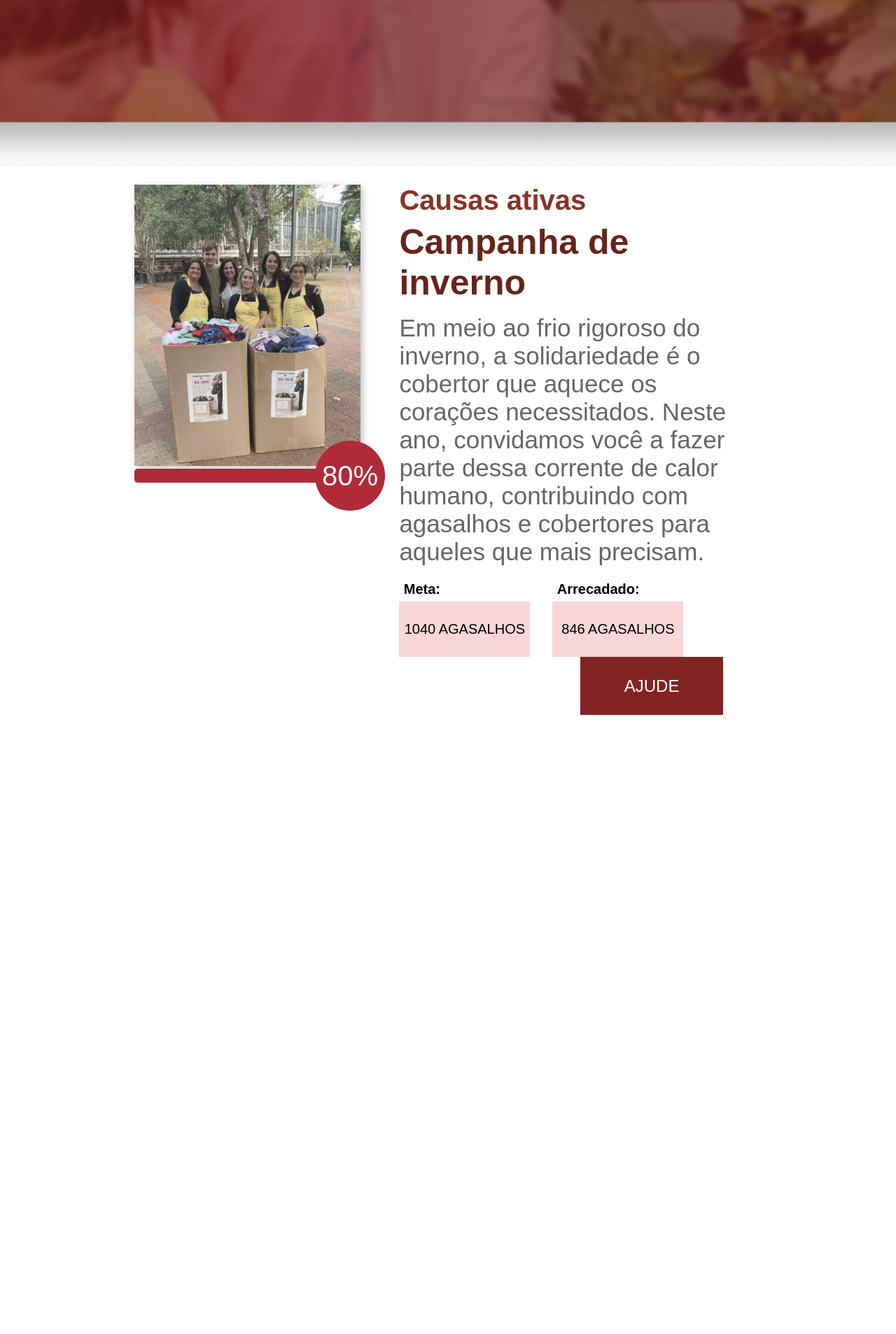
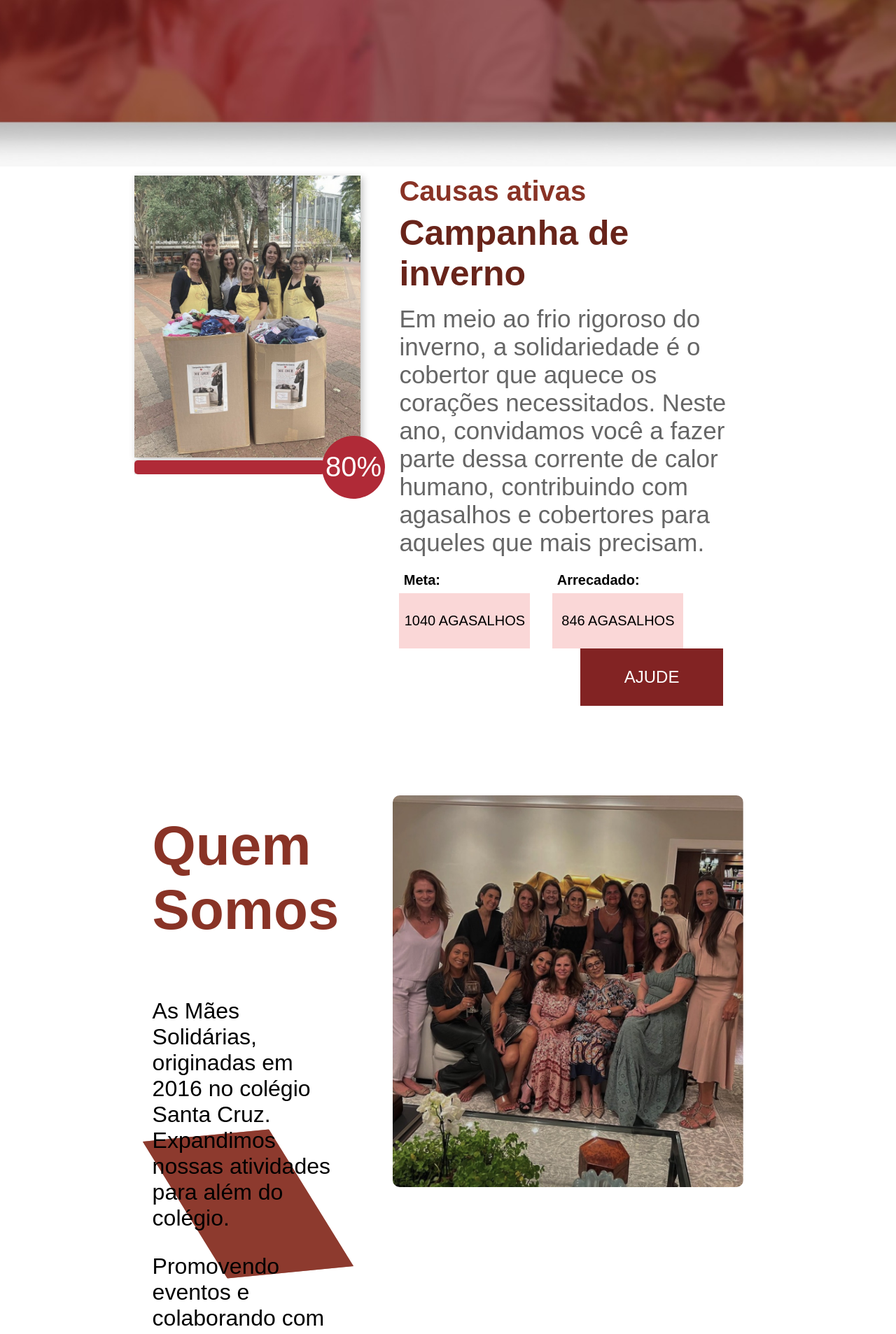
Before and after one commit to Caiolib/maes_solidarias_front, a Flask app: page / in a window 1280 px wide. Shown: the part 562-2469 px from the top of the page at 70% size. Before the commit the page ends 1584 px from the top, so only its background shows below. Run offline with Flask 3, Linux system fonts and the light colour scheme; parts of the project's set-up code (start-up, migrations or seed data) failed here and were passed over; some web fonts are replaced.

Commit message:
Pagina main, quase pronta

```diff
--- a/requisicoes.py
+++ b/requisicoes.py
@@ -32,7 +32,7 @@ def listar_produtos():
     response = requests.get(url)
     return response.json()
 
-def atualizar_produto(nome, novo_nome=None, descricao=None, preco=None, estoque=None, total_vendido=None, categoria=None):
+def atualizar_produto(nome, novo_nome=None, descricao=None, preco=None, estoque=None, total_vendido=None, categoria=None, imagens=None):
     url = 'http://127.0.0.1:8000/bazar/'
     headers = {'Content-Type': 'application/json'}
     data = {
@@ -42,7 +42,8 @@ def atualizar_produto(nome, novo_nome=None, descricao=None, preco=None, estoque=
         'preco': preco,
         'estoque': estoque,
         'total_vendido': total_vendido,
-        'categoria': categoria
+        'categoria': categoria,
+        'imagens': imagens
     }
     response = requests.put(url, json=data, headers=headers)
     return response.json()
@@ -129,7 +130,8 @@ evento_exemplo = {
     'description': 'O melhor do rock nacional e internacional.',
     'date': '2022-12-31',
     'people': 10,
-    'sponsors': ['Marca Z']
+    'sponsors': ['Marca Z'],
+    'images': ['url1', 'url2']
 }
 usuario_exemplo = {
     'first_name': 'ogq',
--- a/template/css/main.css
+++ b/template/css/main.css
@@ -27,6 +27,7 @@ a {
     background: linear-gradient(180deg, rgba(99, 4, 4, 0.7) 0%, rgba(121, 34, 34, 0.7) 100%);
     box-shadow: 0px 4px 34.6px 21px rgba(0, 0, 0, 0.25);
     backdrop-filter: blur(5px);
+    z-index: 1000;
 /* Note: backdrop-filter has minimal browser support */
   }
   .menu {
@@ -115,18 +116,14 @@ a {
 
 
 .active-causes {
-  margin-top: 2vw;
+  margin-top: 1vw;
   margin-left: 15vw;
   margin-right: 15vw;
-  background-color: #fff; /* Ou a cor de fundo desejada */
+  background-color: #ffffff; /* Ou a cor de fundo desejada */
   position: relative; /* Isso é necessário para que o retângulo de fundo seja posicionado corretamente */
 }
 
-.background-rectangle {
-  position: absolute;
-  background: #646441;
- /* Certifique-se de que o retângulo fique atrás do conteúdo da seção */
-}
+
 
 .active-causes .section-title {
   color: #893326; /* Ou a cor de texto desejada */
@@ -220,8 +217,8 @@ a {
 }
 
 .percentage-circle {
-  width: 100px; /* Tamanho do círculo */
-  height: 100px; /* Tamanho do círculo */
+  width: 90px; /* Tamanho do círculo */
+  height: 90px; /* Tamanho do círculo */
   background-color: #b02a37; /* Cor de fundo do círculo */
   border-radius: 50%; /* Faz com que o div se torne um círculo */
   color: white; /* Cor do texto dentro do círculo */
@@ -235,3 +232,104 @@ a {
   font-size: 40px; /* Tamanho da fonte do texto dentro do círculo */
   z-index: 1; /* Garante que o círculo fique acima da barra de progresso */
 }
+
+
+/* Estilos para a seção de depoimentos */
+.container{
+  display: flex;
+  margin-top: 10vw;
+  margin-bottom: 5vw;
+  margin-left: 10vw;
+}
+
+
+.about-us-image-2 img{
+  width: 65%; /* Ajuste conforme necessário para o seu layout */
+  height: auto; /* Isso manterá a proporção da imagem correta */
+  object-fit: cover;
+  border-radius: 10px;
+  margin-bottom: 2vw;
+  margin-left: 4vw;
+}
+
+.about-us-text{
+  width: 35%; /* Ajuste conforme necessário para o seu layout */
+  padding:  2vw; /* Ajuste conforme necessário para o seu layout */
+  display: flex;
+  flex-direction: column;
+  justify-content: center;
+  align-items: flex-start;
+  margin-left: 5vw;
+}
+
+.about-us-text h2{
+  align-self: first baseline;
+  color: #893326; /* Ou a cor de texto desejada */
+  font-size: 5rem;
+  margin-bottom: 1em;
+
+}
+
+.about-us-text p{
+  color: #000000; /* Ou a cor de texto desejada */
+  font-size: 2rem;
+  margin-bottom: 1em;
+}
+
+.about-us-text a{
+  color: #ffffff; /* Ou a cor de texto desejada */
+  font-size: 2rem;
+  margin-bottom: 1em;
+  text-decoration: none;
+}
+
+.polygon {
+  position: absolute;
+  width: 272.87px;
+  height: 273.97px;
+  background: #893326;
+  opacity: 0.8;
+  transform: skewX(20deg) skewY(10deg) rotate(30deg);
+  /* Você precisará ajustar o clip-path para criar a forma desejada do polígono */
+  clip-path: polygon(50% 0%, 100% 50%, 50% 100%, 0% 50%);
+  z-index: -1;
+}
+
+
+.about-us-stats {
+  background-color: #fdbbbb; /* Cor de fundo rosa pálido da área de estatísticas */
+  display: flex; /* Usa Flexbox para alinhar os itens */
+  justify-content: space-around; /* Espaça os itens uniformemente */
+  align-items: center; /* Centraliza os itens verticalmente */
+  padding: 4rem; /* Espaçamento superior e inferior */
+  white-space: nowrap; /* Impede que o texto quebre em várias linhas */
+}
+
+.stat-item {
+  text-align: center; /* Centraliza o texto dentro de cada item de estatística */
+}
+
+.stat-number {
+  display: block; /* Faz o número aparecer em uma nova linha */
+  font-size: 4em; /* Aumenta o tamanho do número */
+  color: #ffffff; /* Cor do número */
+  font-style: bold;
+}
+
+.stat-description {
+  font-size: 2.5em; /* Tamanho da descrição */
+  color: #ffffff; /* Cor da descrição */
+}
+
+/* Exemplo de estilo para os ícones, caso você esteja usando fontes de ícone como FontAwesome */
+.stat-item i {
+  font-size: 2em; /* Tamanho do ícone */
+  margin-bottom: 10px; /* Espaço entre o ícone e o número */
+}
+
+/* Exemplo de estilo para ícones SVG ou imagens, caso você os utilize */
+.stat-item img {
+  width: 50px; /* Largura do ícone */
+  height: auto; /* Altura automática para manter a proporção */
+  margin-bottom: 10px; /* Espaço entre o ícone e o número */
+}
--- a/template/html/main.html
+++ b/template/html/main.html
@@ -72,5 +72,36 @@
   <div class="background-retangulo"></div>
 </section>
 </main2>
+<!-- Nova seção para incluir o conteúdo da imagem -->
+<section class="about-us">
+  <div class="container">
+    <div class="about-us-text">
+      <h2 class="section-title">Quem Somos</h2>
+      <p>As Mães Solidárias, originadas em 2016 no colégio Santa Cruz. Expandimos nossas atividades para além do colégio.</p>
+      <div class="polygon"></div>
+      <p>Promovendo eventos e colaborando com outras instituições parceiras, reforçando nosso compromisso com causas sociais.</p>
+      <div class="polygon"></div>
+      <a href="#" class="cta-button">Saiba Mais</a>
+    </div>
+    <div class="about-us-image-2">
+      <img src="../imagens/Main_page/QuemSomosFoto.jpeg" alt="Mães e voluntários em ação">
+    </div>
+  </div>
+  <div class="about-us-stats">
+    <div class="stat-item">
+      <span class="stat-number">410</span>
+      <span class="stat-description">Voluntários</span>
+    </div>
+    <div class="stat-item">
+      <span class="stat-number">20430+</span>
+      <span class="stat-description">Pessoas Ajudadas</span>
+    </div>
+    <div class="stat-item">
+      <span class="stat-number">31</span>
+      <span class="stat-description">Causas Realizadas</span>
+    </div>
+  </div>
+</section>
+
 </body>
 </html>
```
Also changed, not shown: template/imagens/Main_page/QuemSomos.jpeg (added), template/imagens/Main_page/QuemSomosFoto.jpeg (added).
